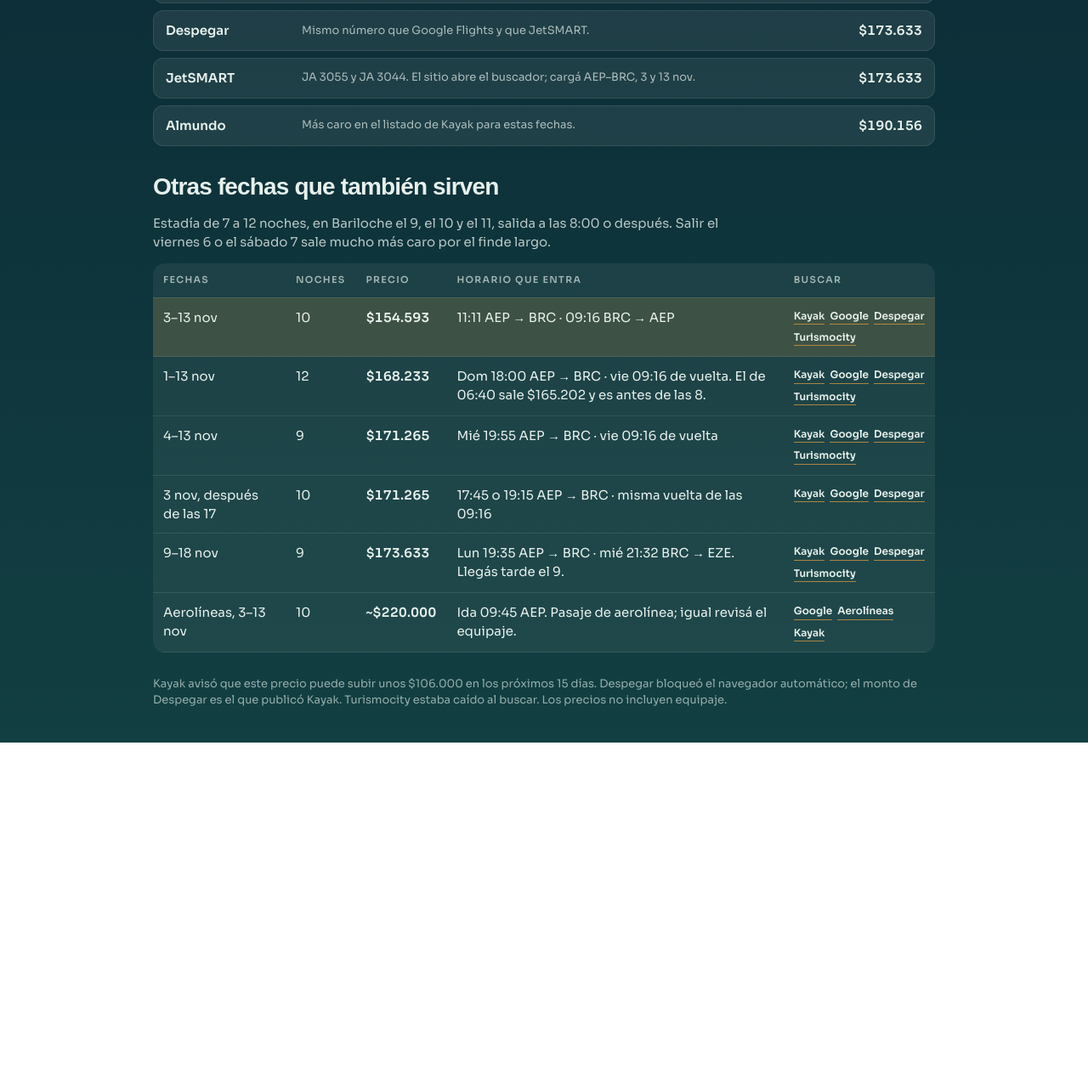
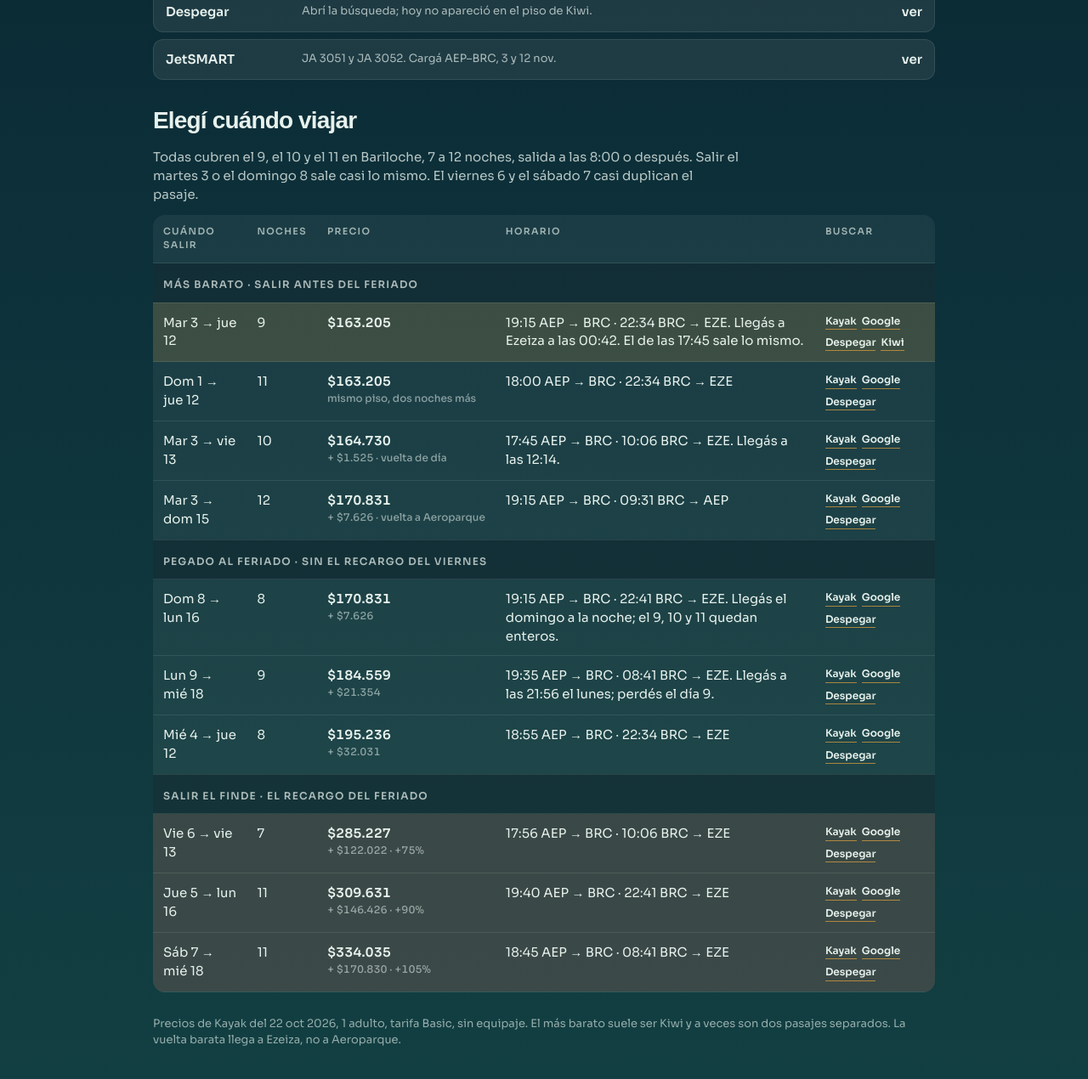
Before and after one commit to agusalex/bariloche-noviembre, a website: page index.html in a window 1280 px wide. Shown: the part 680-1950 px from the top of the page at 85% size. Before the commit the page ends 1554 px from the top, so only its background shows below. Drawn offline with Linux system fonts and the light colour scheme; a web font is replaced by a local one.

Commit message:
Actualizar precios y armar opciones alrededor del feriado.

```diff
--- a/index.html
+++ b/index.html
@@ -234,7 +234,18 @@
       color: rgba(231, 241, 236, 0.65);
     }
     tr.best td { background: rgba(230, 162, 60, 0.16); }
+    tr.dear td { background: rgba(196, 82, 58, 0.16); }
+    tr.group td {
+      background: rgba(7, 28, 36, 0.45);
+      font-size: 12px;
+      letter-spacing: 0.1em;
+      text-transform: uppercase;
+      font-weight: 600;
+      color: rgba(231, 241, 236, 0.72);
+      padding-top: 16px;
+    }
     td.num { font-variant-numeric: tabular-nums; font-weight: 600; white-space: nowrap; }
+    .delta { display: block; font-size: 12px; font-weight: 500; color: rgba(231, 241, 236, 0.55); }
     .links { display: flex; flex-wrap: wrap; gap: 6px; }
     .links a {
       font-size: 12px;
@@ -269,6 +280,7 @@
         text-transform: uppercase;
         color: rgba(231, 241, 236, 0.55);
       }
+      tr.group td::before { content: none; }
     }
 
     @media (prefers-reduced-motion: reduce) {
@@ -280,139 +292,119 @@
   <div class="wrap">
     <header class="top">
       <span>Buenos Aires → Bariloche</span>
-      <span>Precios del 19 oct 2026 · 1 adulto</span>
+      <span>Precios del 22 oct 2026 · 1 adulto</span>
     </header>
 
     <article class="pass">
       <div class="pass-main">
-        <p class="eyebrow">La más barata que entra en el finde</p>
+        <p class="eyebrow">La más barata que entra en el feriado</p>
         <div class="route">BUE <span class="line"></span> BRC</div>
-        <p class="when">Martes 3 nov → viernes 13 nov · 10 noches · directo · Aeroparque</p>
+        <p class="when">Martes 3 nov → jueves 12 nov · 9 noches · directo · ida Aeroparque, vuelta Ezeiza</p>
         <div class="legs">
           <div class="leg">
-            <small>Ida · JA 3055 · A321</small>
-            <b>11:11 → 13:32</b>
+            <small>Ida · JA 3051 · JetSMART</small>
+            <b>19:15 → 21:36</b>
             <small>AEP → BRC</small>
           </div>
           <div class="leg">
-            <small>Vuelta · JA 3044 · A321</small>
-            <b>09:16 → 11:24</b>
-            <small>BRC → AEP</small>
+            <small>Vuelta · JA 3052 · JetSMART</small>
+            <b>22:34 → 00:42+1</b>
+            <small>BRC → EZE</small>
           </div>
         </div>
         <div class="actions">
-          <a href="https://www.kayak.com.ar/flights/BUE-BRC/2026-11-03/2026-11-13?sort=price_a">Kayak</a>
-          <a href="https://www.google.com/travel/flights/search?tfs=CBwQAhoqEgoyMDI2LTExLTAzag0IAhIJL20vMDFseTVtcg0IAhIJL20vMDM3NXA5GioSCjIwMjYtMTEtMTNqDQgCEgkvbS8wMzc1cDlyDQgCEgkvbS8wMWx5NW1AAUgBcAGCAQsI____________AZgBAQ&amp;hl=es-419&amp;curr=ARS">Google Flights</a>
-          <a class="ghost" href="https://www.despegar.com.ar/shop/flights/results/roundtrip/BUE/BRC/2026-11-03/2026-11-13/1/0/0/NA/NA/NA/NA/NA?from=SB&amp;di=1">Despegar</a>
-          <a class="ghost" href="https://www.turismocity.com.ar/vuelos/resultados-a-san_carlos_de_bariloche-BRC?s=BUE-BRC.03-11-2026.BRC-BUE.13-11-2026">Turismocity</a>
-          <a class="ghost" href="https://www.kiwi.com/es/search/results/aep/brc/2026-11-03/2026-11-13">Kiwi</a>
-          <a class="ghost" href="https://ar.trip.com/flights/buenos-aires-to-san-carlos-de-bariloche/tickets-bue-brc/?dcity=bue&amp;acity=brc&amp;ddate=2026-11-03&amp;rdate=2026-11-13&amp;triptype=rt&amp;class=y&amp;quantity=1">Trip.com</a>
+          <a href="https://www.kayak.com.ar/flights/BUE-BRC/2026-11-03/2026-11-12?sort=price_a">Kayak</a>
+          <a href="https://www.google.com/travel/flights?hl=es-419&amp;curr=ARS&amp;q=Vuelos%20de%20Buenos%20Aires%20a%20Bariloche%20el%203%20de%20noviembre%20de%202026%20regreso%20el%2012%20de%20noviembre">Google Flights</a>
+          <a class="ghost" href="https://www.despegar.com.ar/shop/flights/results/roundtrip/BUE/BRC/2026-11-03/2026-11-12/1/0/0/NA/NA/NA/NA/NA?from=SB&amp;di=1">Despegar</a>
+          <a class="ghost" href="https://www.turismocity.com.ar/vuelos/resultados-a-san_carlos_de_bariloche-BRC?s=BUE-BRC.03-11-2026.BRC-BUE.12-11-2026">Turismocity</a>
+          <a class="ghost" href="https://www.kiwi.com/es/search/results/aep/brc/2026-11-03/2026-11-12">Kiwi</a>
           <a class="ghost" href="https://jetsmart.com/ar/es/">JetSMART</a>
         </div>
       </div>
       <aside class="stub">
         <div class="price">
           <small>desde</small>
-          $154.593
+          $163.205
         </div>
-        <p>JetSMART Basic en Kiwi. Despegar y la aerolínea lo publican a $173.633. Sin equipaje de cabina en el compartimento.</p>
+        <p>JetSMART Basic en Kiwi. El mismo par en Atrápalo sale $186.087. Sin equipaje de cabina. La vuelta aterriza a las 00:42 en Ezeiza.</p>
       </aside>
     </article>
   </div>
 
   <section>
     <h2>Dónde comprarlo</h2>
-    <p class="note">Mismos vuelos, 3 y 13 de noviembre. El de $154.593 está en Kiwi; suele ser dos pasajes separados. Para un solo ticket, Despegar y JetSMART coinciden en $173.633.</p>
+    <p class="note">Mismos vuelos, 3 y 12 de noviembre. El de $163.205 está en Kiwi; suele ser dos pasajes separados. Atrápalo cobra más por el mismo itinerario. Despegar y JetSMART no publicaron un precio comparable en esta pasada.</p>
     <div class="sellers">
-      <a class="row" href="https://www.kiwi.com/es/search/results/aep/brc/2026-11-03/2026-11-13">
+      <a class="row" href="https://www.kiwi.com/es/search/results/aep/brc/2026-11-03/2026-11-12">
         <span class="who">Kiwi.com</span>
         <span class="meta">El más bajo. Tarifa Basic, a menudo boletos separados.</span>
-        <strong>$154.593</strong>
+        <strong>$163.205</strong>
       </a>
-      <a class="row" href="https://ar.trip.com/flights/buenos-aires-to-san-carlos-de-bariloche/tickets-bue-brc/?dcity=bue&amp;acity=brc&amp;ddate=2026-11-03&amp;rdate=2026-11-13&amp;triptype=rt&amp;class=y&amp;quantity=1">
-        <span class="who">Trip.com</span>
-        <span class="meta">Segundo precio en Kayak para el mismo par de vuelos.</span>
-        <strong>$160.655</strong>
+      <a class="row" href="https://www.kayak.com.ar/flights/BUE-BRC/2026-11-03/2026-11-12?sort=price_a">
+        <span class="who">Atrápalo</span>
+        <span class="meta">Mismos JA 3051 y JA 3052, un poco más caro en Kayak.</span>
+        <strong>$186.087</strong>
       </a>
-      <a class="row" href="https://www.despegar.com.ar/shop/flights/results/roundtrip/BUE/BRC/2026-11-03/2026-11-13/1/0/0/NA/NA/NA/NA/NA?from=SB&amp;di=1">
+      <a class="row" href="https://www.despegar.com.ar/shop/flights/results/roundtrip/BUE/BRC/2026-11-03/2026-11-12/1/0/0/NA/NA/NA/NA/NA?from=SB&amp;di=1">
         <span class="who">Despegar</span>
-        <span class="meta">Mismo número que Google Flights y que JetSMART.</span>
-        <strong>$173.633</strong>
+        <span class="meta">Abrí la búsqueda; hoy no apareció en el piso de Kiwi.</span>
+        <strong>ver</strong>
       </a>
       <a class="row" href="https://jetsmart.com/ar/es/">
         <span class="who">JetSMART</span>
-        <span class="meta">JA 3055 y JA 3044. El sitio abre el buscador; cargá AEP–BRC, 3 y 13 nov.</span>
-        <strong>$173.633</strong>
-      </a>
-      <a class="row" href="https://almundo.com.ar/flights/results/BUE-BRC/2026-11-03/BRC-BUE/2026-11-13/1/0/0/NA/NA/NA/NA?from=SB">
-        <span class="who">Almundo</span>
-        <span class="meta">Más caro en el listado de Kayak para estas fechas.</span>
-        <strong>$190.156</strong>
+        <span class="meta">JA 3051 y JA 3052. Cargá AEP–BRC, 3 y 12 nov.</span>
+        <strong>ver</strong>
       </a>
     </div>
   </section>
 
   <section>
-    <h2>Otras fechas que también sirven</h2>
-    <p class="note">Estadía de 7 a 12 noches, en Bariloche el 9, el 10 y el 11, salida a las 8:00 o después. Salir el viernes 6 o el sábado 7 sale mucho más caro por el finde largo.</p>
+    <h2>Elegí cuándo viajar</h2>
+    <p class="note">Todas cubren el 9, el 10 y el 11 en Bariloche, 7 a 12 noches, salida a las 8:00 o después. Salir el martes 3 o el domingo 8 sale casi lo mismo. El viernes 6 y el sábado 7 casi duplican el pasaje.</p>
     <table>
       <thead>
         <tr>
-          <th>Fechas</th>
+          <th>Cuándo salir</th>
           <th>Noches</th>
           <th>Precio</th>
-          <th>Horario que entra</th>
+          <th>Horario</th>
           <th>Buscar</th>
         </tr>
       </thead>
       <tbody>
+        <tr class="group"><td colspan="5">Más barato · salir antes del feriado</td></tr>
         <tr class="best">
-          <td data-label="Fechas">3–13 nov</td>
-          <td data-label="Noches">10</td>
-          <td class="num" data-label="Precio">$154.593</td>
-          <td data-label="Horario">11:11 AEP → BRC · 09:16 BRC → AEP</td>
+          <td data-label="Cuándo salir">Mar 3 → jue 12</td>
+          <td data-label="Noches">9</td>
+          <td class="num" data-label="Precio">$163.205</td>
+          <td data-label="Horario">19:15 AEP → BRC · 22:34 BRC → EZE. Llegás a Ezeiza a las 00:42. El de las 17:45 sale lo mismo.</td>
           <td data-label="Buscar">
             <div class="links">
-              <a href="https://www.kayak.com.ar/flights/BUE-BRC/2026-11-03/2026-11-13?sort=price_a">Kayak</a>
-              <a href="https://www.google.com/travel/flights?hl=es-419&amp;curr=ARS&amp;q=Vuelos%20de%20Buenos%20Aires%20a%20Bariloche%20el%203%20de%20noviembre%20de%202026%20regreso%20el%2013%20de%20noviembre">Google</a>
-              <a href="https://www.despegar.com.ar/shop/flights/results/roundtrip/BUE/BRC/2026-11-03/2026-11-13/1/0/0/NA/NA/NA/NA/NA?from=SB&amp;di=1">Despegar</a>
-              <a href="https://www.turismocity.com.ar/vuelos/resultados-a-san_carlos_de_bariloche-BRC?s=BUE-BRC.03-11-2026.BRC-BUE.13-11-2026">Turismocity</a>
+              <a href="https://www.kayak.com.ar/flights/BUE-BRC/2026-11-03/2026-11-12?sort=price_a">Kayak</a>
+              <a href="https://www.google.com/travel/flights?hl=es-419&amp;curr=ARS&amp;q=Vuelos%20de%20Buenos%20Aires%20a%20Bariloche%20el%203%20de%20noviembre%20de%202026%20regreso%20el%2012%20de%20noviembre">Google</a>
+              <a href="https://www.despegar.com.ar/shop/flights/results/roundtrip/BUE/BRC/2026-11-03/2026-11-12/1/0/0/NA/NA/NA/NA/NA?from=SB&amp;di=1">Despegar</a>
+              <a href="https://www.kiwi.com/es/search/results/aep/brc/2026-11-03/2026-11-12">Kiwi</a>
             </div>
           </td>
         </tr>
         <tr>
-          <td data-label="Fechas">1–13 nov</td>
-          <td data-label="Noches">12</td>
-          <td class="num" data-label="Precio">$168.233</td>
-          <td data-label="Horario">Dom 18:00 AEP → BRC · vie 09:16 de vuelta. El de 06:40 sale $165.202 y es antes de las 8.</td>
+          <td data-label="Cuándo salir">Dom 1 → jue 12</td>
+          <td data-label="Noches">11</td>
+          <td class="num" data-label="Precio">$163.205<span class="delta">mismo piso, dos noches más</span></td>
+          <td data-label="Horario">18:00 AEP → BRC · 22:34 BRC → EZE</td>
           <td data-label="Buscar">
             <div class="links">
-              <a href="https://www.kayak.com.ar/flights/BUE-BRC/2026-11-01/2026-11-13?sort=price_a">Kayak</a>
-              <a href="https://www.google.com/travel/flights?hl=es-419&amp;curr=ARS&amp;q=Vuelos%20de%20Buenos%20Aires%20a%20Bariloche%20el%201%20de%20noviembre%20de%202026%20regreso%20el%2013%20de%20noviembre">Google</a>
-              <a href="https://www.despegar.com.ar/shop/flights/results/roundtrip/BUE/BRC/2026-11-01/2026-11-13/1/0/0/NA/NA/NA/NA/NA?from=SB&amp;di=1">Despegar</a>
-              <a href="https://www.turismocity.com.ar/vuelos/resultados-a-san_carlos_de_bariloche-BRC?s=BUE-BRC.01-11-2026.BRC-BUE.13-11-2026">Turismocity</a>
+              <a href="https://www.kayak.com.ar/flights/BUE-BRC/2026-11-01/2026-11-12?sort=price_a">Kayak</a>
+              <a href="https://www.google.com/travel/flights?hl=es-419&amp;curr=ARS&amp;q=Vuelos%20de%20Buenos%20Aires%20a%20Bariloche%20el%201%20de%20noviembre%20de%202026%20regreso%20el%2012%20de%20noviembre">Google</a>
+              <a href="https://www.despegar.com.ar/shop/flights/results/roundtrip/BUE/BRC/2026-11-01/2026-11-12/1/0/0/NA/NA/NA/NA/NA?from=SB&amp;di=1">Despegar</a>
             </div>
           </td>
         </tr>
         <tr>
-          <td data-label="Fechas">4–13 nov</td>
-          <td data-label="Noches">9</td>
-          <td class="num" data-label="Precio">$171.265</td>
-          <td data-label="Horario">Mié 19:55 AEP → BRC · vie 09:16 de vuelta</td>
-          <td data-label="Buscar">
-            <div class="links">
-              <a href="https://www.kayak.com.ar/flights/BUE-BRC/2026-11-04/2026-11-13?sort=price_a">Kayak</a>
-              <a href="https://www.google.com/travel/flights?hl=es-419&amp;curr=ARS&amp;q=Vuelos%20de%20Buenos%20Aires%20a%20Bariloche%20el%204%20de%20noviembre%20de%202026%20regreso%20el%2013%20de%20noviembre">Google</a>
-              <a href="https://www.despegar.com.ar/shop/flights/results/roundtrip/BUE/BRC/2026-11-04/2026-11-13/1/0/0/NA/NA/NA/NA/NA?from=SB&amp;di=1">Despegar</a>
-              <a href="https://www.turismocity.com.ar/vuelos/resultados-a-san_carlos_de_bariloche-BRC?s=BUE-BRC.04-11-2026.BRC-BUE.13-11-2026">Turismocity</a>
-            </div>
-          </td>
-        </tr>
-        <tr>
-          <td data-label="Fechas">3 nov, después de las 17</td>
+          <td data-label="Cuándo salir">Mar 3 → vie 13</td>
           <td data-label="Noches">10</td>
-          <td class="num" data-label="Precio">$171.265</td>
-          <td data-label="Horario">17:45 o 19:15 AEP → BRC · misma vuelta de las 09:16</td>
+          <td class="num" data-label="Precio">$164.730<span class="delta">+ $1.525 · vuelta de día</span></td>
+          <td data-label="Horario">17:45 AEP → BRC · 10:06 BRC → EZE. Llegás a las 12:14.</td>
           <td data-label="Buscar">
             <div class="links">
               <a href="https://www.kayak.com.ar/flights/BUE-BRC/2026-11-03/2026-11-13?sort=price_a">Kayak</a>
@@ -422,29 +414,95 @@
           </td>
         </tr>
         <tr>
-          <td data-label="Fechas">9–18 nov</td>
+          <td data-label="Cuándo salir">Mar 3 → dom 15</td>
+          <td data-label="Noches">12</td>
+          <td class="num" data-label="Precio">$170.831<span class="delta">+ $7.626 · vuelta a Aeroparque</span></td>
+          <td data-label="Horario">19:15 AEP → BRC · 09:31 BRC → AEP</td>
+          <td data-label="Buscar">
+            <div class="links">
+              <a href="https://www.kayak.com.ar/flights/BUE-BRC/2026-11-03/2026-11-15?sort=price_a">Kayak</a>
+              <a href="https://www.google.com/travel/flights?hl=es-419&amp;curr=ARS&amp;q=Vuelos%20de%20Buenos%20Aires%20a%20Bariloche%20el%203%20de%20noviembre%20de%202026%20regreso%20el%2015%20de%20noviembre">Google</a>
+              <a href="https://www.despegar.com.ar/shop/flights/results/roundtrip/BUE/BRC/2026-11-03/2026-11-15/1/0/0/NA/NA/NA/NA/NA?from=SB&amp;di=1">Despegar</a>
+            </div>
+          </td>
+        </tr>
+        <tr class="group"><td colspan="5">Pegado al feriado · sin el recargo del viernes</td></tr>
+        <tr>
+          <td data-label="Cuándo salir">Dom 8 → lun 16</td>
+          <td data-label="Noches">8</td>
+          <td class="num" data-label="Precio">$170.831<span class="delta">+ $7.626</span></td>
+          <td data-label="Horario">19:15 AEP → BRC · 22:41 BRC → EZE. Llegás el domingo a la noche; el 9, 10 y 11 quedan enteros.</td>
+          <td data-label="Buscar">
+            <div class="links">
+              <a href="https://www.kayak.com.ar/flights/BUE-BRC/2026-11-08/2026-11-16?sort=price_a">Kayak</a>
+              <a href="https://www.google.com/travel/flights?hl=es-419&amp;curr=ARS&amp;q=Vuelos%20de%20Buenos%20Aires%20a%20Bariloche%20el%208%20de%20noviembre%20de%202026%20regreso%20el%2016%20de%20noviembre">Google</a>
+              <a href="https://www.despegar.com.ar/shop/flights/results/roundtrip/BUE/BRC/2026-11-08/2026-11-16/1/0/0/NA/NA/NA/NA/NA?from=SB&amp;di=1">Despegar</a>
+            </div>
+          </td>
+        </tr>
+        <tr>
+          <td data-label="Cuándo salir">Lun 9 → mié 18</td>
           <td data-label="Noches">9</td>
-          <td class="num" data-label="Precio">$173.633</td>
-          <td data-label="Horario">Lun 19:35 AEP → BRC · mié 21:32 BRC → EZE. Llegás tarde el 9.</td>
+          <td class="num" data-label="Precio">$184.559<span class="delta">+ $21.354</span></td>
+          <td data-label="Horario">19:35 AEP → BRC · 08:41 BRC → EZE. Llegás a las 21:56 el lunes; perdés el día 9.</td>
           <td data-label="Buscar">
             <div class="links">
               <a href="https://www.kayak.com.ar/flights/BUE-BRC/2026-11-09/2026-11-18?sort=price_a">Kayak</a>
               <a href="https://www.google.com/travel/flights?hl=es-419&amp;curr=ARS&amp;q=Vuelos%20de%20Buenos%20Aires%20a%20Bariloche%20el%209%20de%20noviembre%20de%202026%20regreso%20el%2018%20de%20noviembre">Google</a>
               <a href="https://www.despegar.com.ar/shop/flights/results/roundtrip/BUE/BRC/2026-11-09/2026-11-18/1/0/0/NA/NA/NA/NA/NA?from=SB&amp;di=1">Despegar</a>
-              <a href="https://www.turismocity.com.ar/vuelos/resultados-a-san_carlos_de_bariloche-BRC?s=BUE-BRC.09-11-2026.BRC-BUE.18-11-2026">Turismocity</a>
             </div>
           </td>
         </tr>
         <tr>
-          <td data-label="Fechas">Aerolíneas, 3–13 nov</td>
-          <td data-label="Noches">10</td>
-          <td class="num" data-label="Precio">~$220.000</td>
-          <td data-label="Horario">Ida 09:45 AEP. Pasaje de aerolínea; igual revisá el equipaje.</td>
+          <td data-label="Cuándo salir">Mié 4 → jue 12</td>
+          <td data-label="Noches">8</td>
+          <td class="num" data-label="Precio">$195.236<span class="delta">+ $32.031</span></td>
+          <td data-label="Horario">18:55 AEP → BRC · 22:34 BRC → EZE</td>
           <td data-label="Buscar">
             <div class="links">
-              <a href="https://www.google.com/travel/flights?hl=es-419&amp;curr=ARS&amp;q=Vuelos%20de%20Aerolineas%20Argentinas%20de%20Buenos%20Aires%20a%20Bariloche%20el%203%20de%20noviembre%20de%202026%20regreso%20el%2013%20de%20noviembre">Google</a>
-              <a href="https://www.aerolineas.com.ar/">Aerolíneas</a>
-              <a href="https://www.kayak.com.ar/flights/BUE-BRC/2026-11-03/2026-11-13?sort=price_a">Kayak</a>
+              <a href="https://www.kayak.com.ar/flights/BUE-BRC/2026-11-04/2026-11-12?sort=price_a">Kayak</a>
+              <a href="https://www.google.com/travel/flights?hl=es-419&amp;curr=ARS&amp;q=Vuelos%20de%20Buenos%20Aires%20a%20Bariloche%20el%204%20de%20noviembre%20de%202026%20regreso%20el%2012%20de%20noviembre">Google</a>
+              <a href="https://www.despegar.com.ar/shop/flights/results/roundtrip/BUE/BRC/2026-11-04/2026-11-12/1/0/0/NA/NA/NA/NA/NA?from=SB&amp;di=1">Despegar</a>
+            </div>
+          </td>
+        </tr>
+        <tr class="group"><td colspan="5">Salir el finde · el recargo del feriado</td></tr>
+        <tr class="dear">
+          <td data-label="Cuándo salir">Vie 6 → vie 13</td>
+          <td data-label="Noches">7</td>
+          <td class="num" data-label="Precio">$285.227<span class="delta">+ $122.022 · +75%</span></td>
+          <td data-label="Horario">17:56 AEP → BRC · 10:06 BRC → EZE</td>
+          <td data-label="Buscar">
+            <div class="links">
+              <a href="https://www.kayak.com.ar/flights/BUE-BRC/2026-11-06/2026-11-13?sort=price_a">Kayak</a>
+              <a href="https://www.google.com/travel/flights?hl=es-419&amp;curr=ARS&amp;q=Vuelos%20de%20Buenos%20Aires%20a%20Bariloche%20el%206%20de%20noviembre%20de%202026%20regreso%20el%2013%20de%20noviembre">Google</a>
+              <a href="https://www.despegar.com.ar/shop/flights/results/roundtrip/BUE/BRC/2026-11-06/2026-11-13/1/0/0/NA/NA/NA/NA/NA?from=SB&amp;di=1">Despegar</a>
+            </div>
+          </td>
+        </tr>
+        <tr class="dear">
+          <td data-label="Cuándo salir">Jue 5 → lun 16</td>
+          <td data-label="Noches">11</td>
+          <td class="num" data-label="Precio">$309.631<span class="delta">+ $146.426 · +90%</span></td>
+          <td data-label="Horario">19:40 AEP → BRC · 22:41 BRC → EZE</td>
+          <td data-label="Buscar">
+            <div class="links">
+              <a href="https://www.kayak.com.ar/flights/BUE-BRC/2026-11-05/2026-11-16?sort=price_a">Kayak</a>
+              <a href="https://www.google.com/travel/flights?hl=es-419&amp;curr=ARS&amp;q=Vuelos%20de%20Buenos%20Aires%20a%20Bariloche%20el%205%20de%20noviembre%20de%202026%20regreso%20el%2016%20de%20noviembre">Google</a>
+              <a href="https://www.despegar.com.ar/shop/flights/results/roundtrip/BUE/BRC/2026-11-05/2026-11-16/1/0/0/NA/NA/NA/NA/NA?from=SB&amp;di=1">Despegar</a>
+            </div>
+          </td>
+        </tr>
+        <tr class="dear">
+          <td data-label="Cuándo salir">Sáb 7 → mié 18</td>
+          <td data-label="Noches">11</td>
+          <td class="num" data-label="Precio">$334.035<span class="delta">+ $170.830 · +105%</span></td>
+          <td data-label="Horario">18:45 AEP → BRC · 08:41 BRC → EZE</td>
+          <td data-label="Buscar">
+            <div class="links">
+              <a href="https://www.kayak.com.ar/flights/BUE-BRC/2026-11-07/2026-11-18?sort=price_a">Kayak</a>
+              <a href="https://www.google.com/travel/flights?hl=es-419&amp;curr=ARS&amp;q=Vuelos%20de%20Buenos%20Aires%20a%20Bariloche%20el%207%20de%20noviembre%20de%202026%20regreso%20el%2018%20de%20noviembre">Google</a>
+              <a href="https://www.despegar.com.ar/shop/flights/results/roundtrip/BUE/BRC/2026-11-07/2026-11-18/1/0/0/NA/NA/NA/NA/NA?from=SB&amp;di=1">Despegar</a>
             </div>
           </td>
         </tr>
@@ -453,7 +511,7 @@
   </section>
 
   <footer>
-    <p>Kayak avisó que este precio puede subir unos $106.000 en los próximos 15 días. Despegar bloqueó el navegador automático; el monto de Despegar es el que publicó Kayak. Turismocity estaba caído al buscar. Los precios no incluyen equipaje.</p>
+    <p>Precios de Kayak del 22 oct 2026, 1 adulto, tarifa Basic, sin equipaje. El más barato suele ser Kiwi y a veces son dos pasajes separados. La vuelta barata llega a Ezeiza, no a Aeroparque.</p>
   </footer>
 </body>
 </html>
--- a/search.mjs
+++ b/search.mjs
@@ -25,6 +25,7 @@
   --min-return-hour, --max-return-hour
   --top N                   How many results to print. Default 10.
   --max-pairs N             Safety cap on date pairs. Default 80.
+  --one-per-pair            Keep only the cheapest match of each date pair.
   --headed                  Show the browser.
   --json                    Print JSON instead of a table.
 `;
@@ -45,6 +46,7 @@
     "max-return-date": { type: "string" },
     top: { type: "string", default: "10" },
     "max-pairs": { type: "string", default: "80" },
+    "one-per-pair": { type: "boolean", default: false },
     headed: { type: "boolean", default: false },
     json: { type: "boolean", default: false },
     help: { type: "boolean", short: "h", default: false },
@@ -330,7 +332,7 @@
     const pair = pairs[index];
     console.error(`[${index + 1}/${pairs.length}] ${pair.depart} → ${pair.ret}`);
     const offers = await readPair(page, pair);
-    found.push(...offers);
+    found.push(...(values["one-per-pair"] ? offers.slice(0, 1) : offers));
     if (index < pairs.length - 1) await page.waitForTimeout(800);
   }
 } finally {
```
